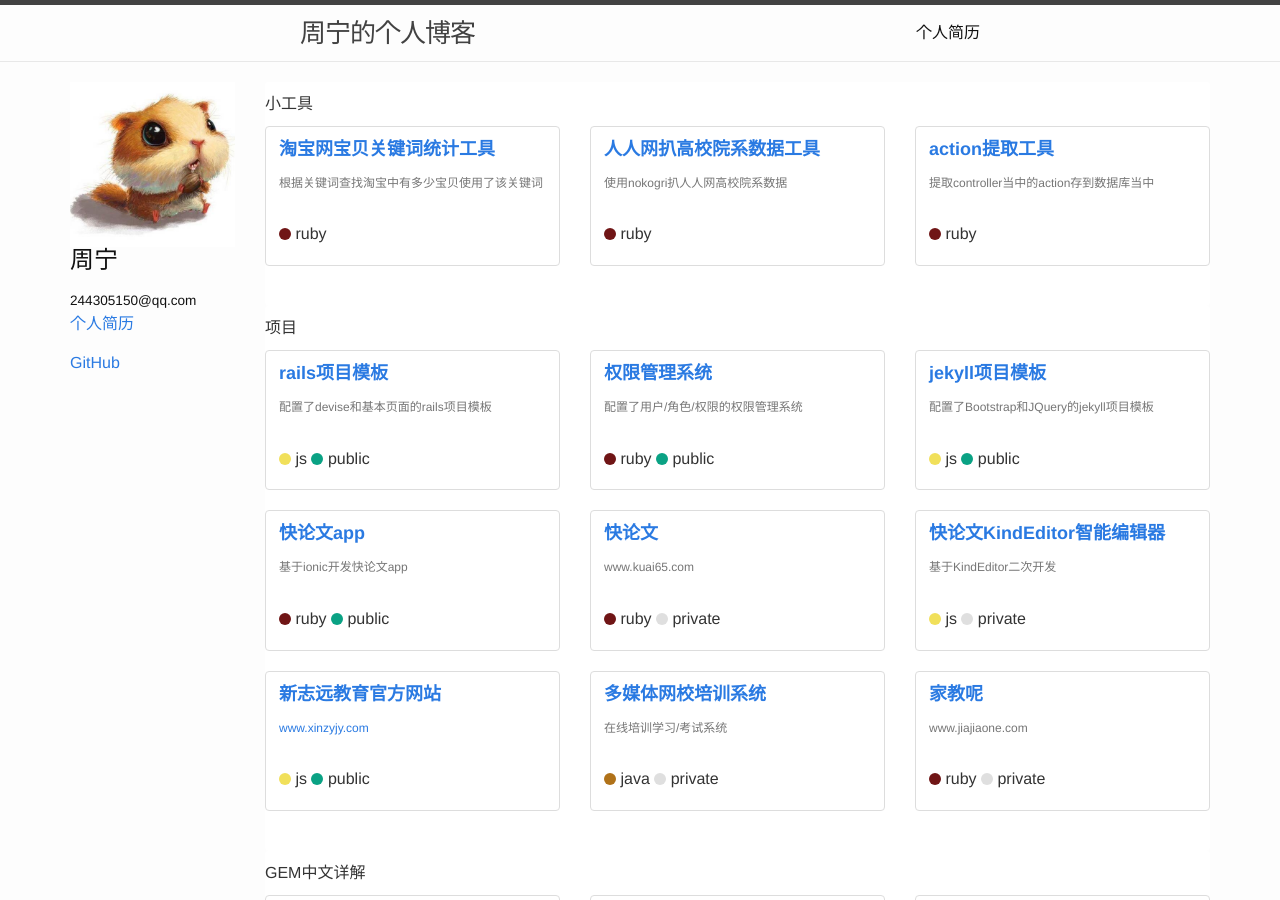
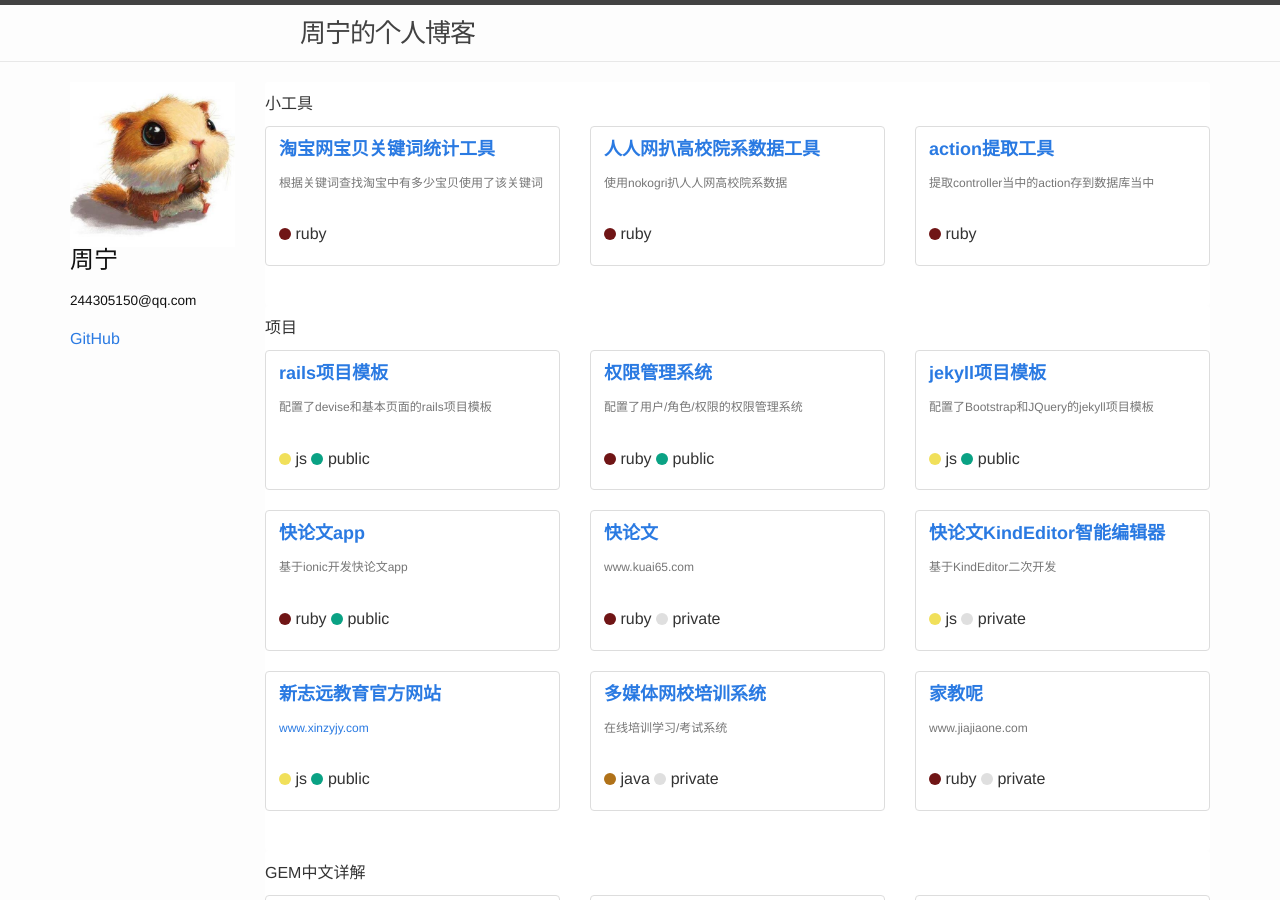
Before and after one commit to zhousning/znblog, a Jekyll site: the page built from index.md, in a window 1280 px wide and 900 px high. Built offline with Jekyll 4.4.1, drawn with Linux system fonts in a browser that asks for light colours.

Commit message:
删除about.html title
---
title: 个人简历
---

```diff
--- a/about.html
+++ b/about.html
@@ -1,6 +1,4 @@
----
-title: 个人简历
----
+
 <!doctype html>
 <html>
 <head>
```
